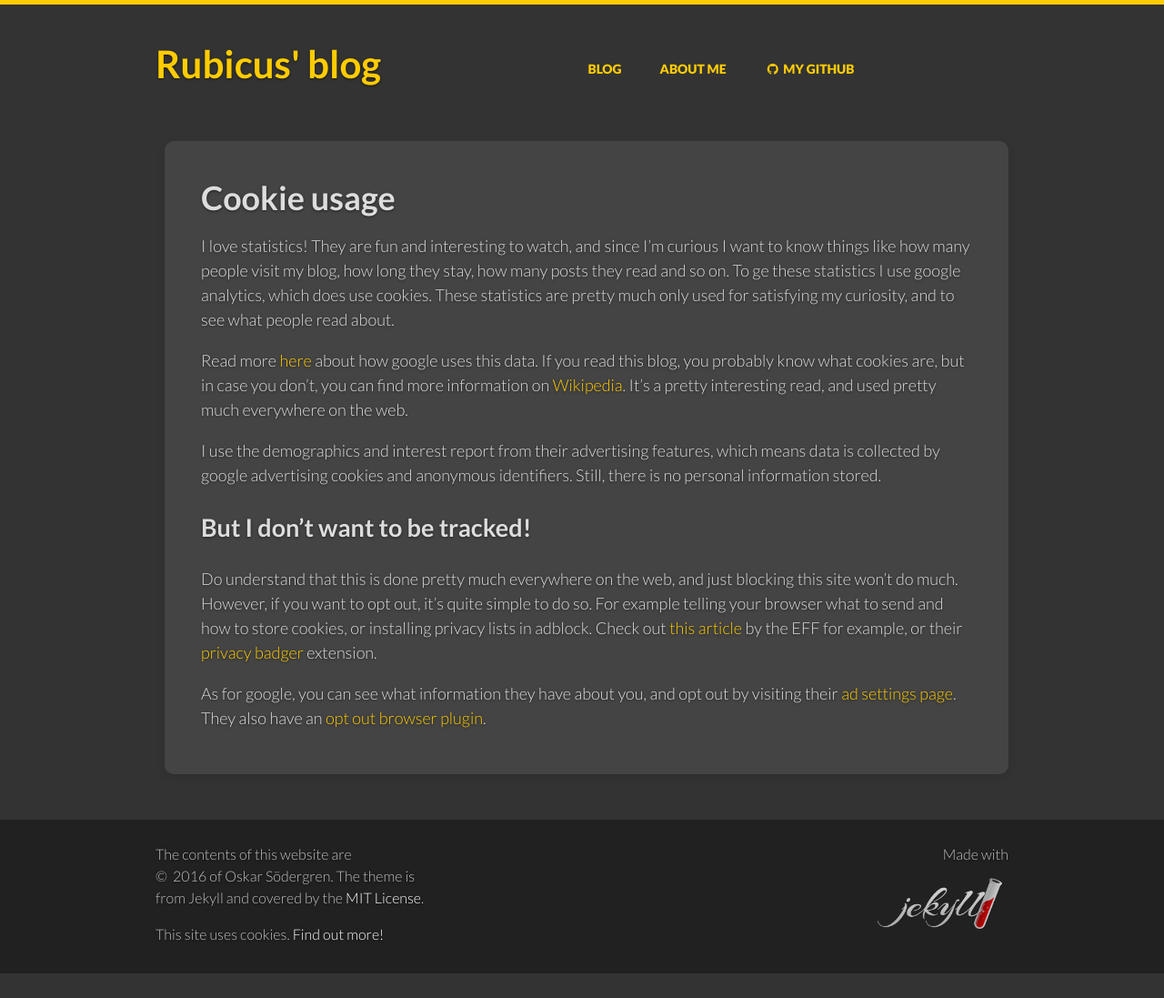
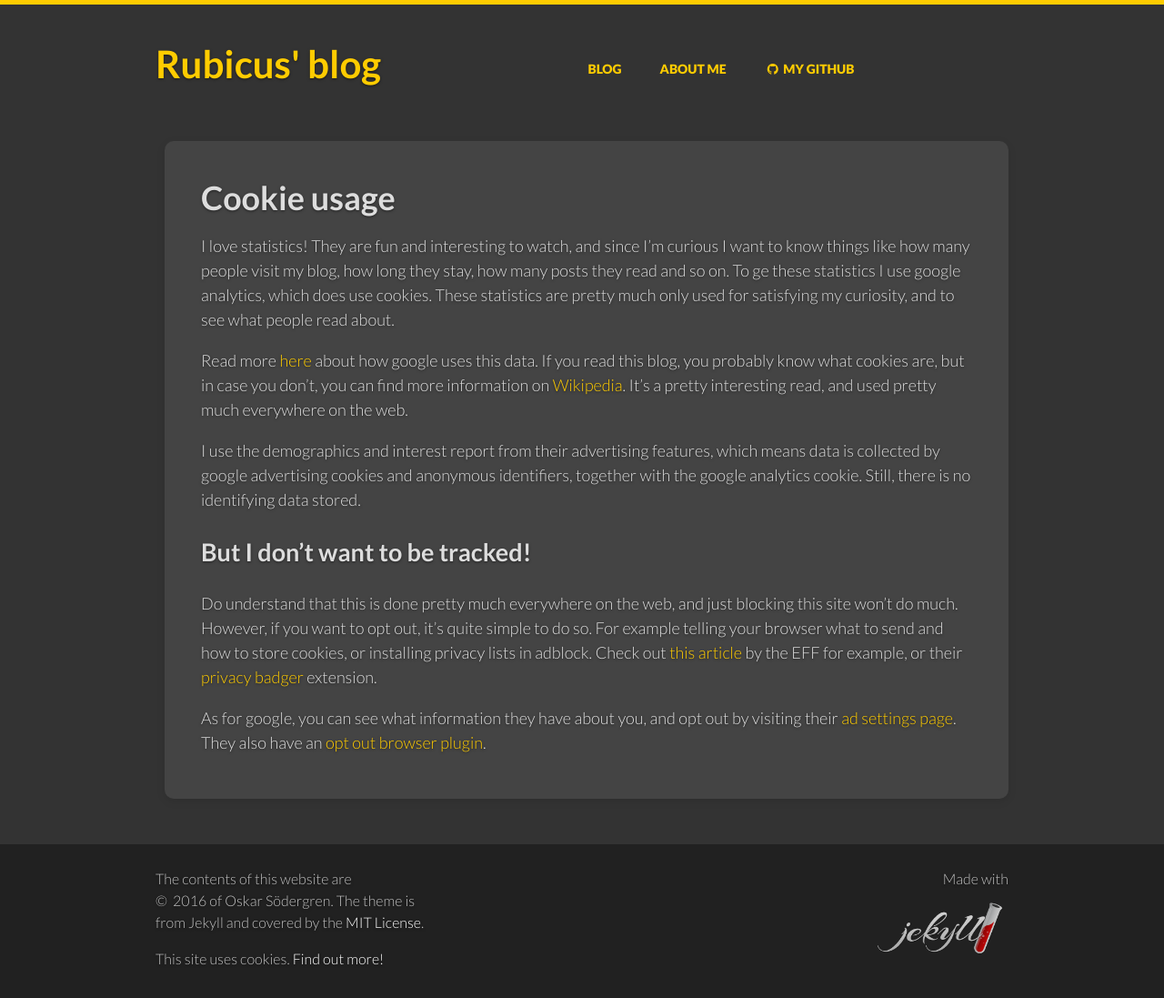
Before and after one commit to rubicus/rubicus.github.io, a Jekyll site: the page built from cookies.md, in a window 1280 px wide. Shown: the whole page at 91% size. Built offline with Jekyll 4.4.1, drawn with Linux system fonts in a browser that asks for light colours; nearby versions of some CDN libraries; comment, search, counter and statistics services are not loaded; before the commit the page ends 1070 px from its top, so only the background shows below that.

Commit message:
Update cookie document

```diff
--- a/cookies.md
+++ b/cookies.md
@@ -17,7 +17,8 @@
 
 I use the demographics and interest report from their advertising features,
 which means data is collected by google advertising cookies and anonymous
-identifiers. Still, there is no personal information stored.
+identifiers, together with the google analytics cookie. Still, there is no
+identifying data stored.
 
 ## But I don't want to be tracked!
 
```
